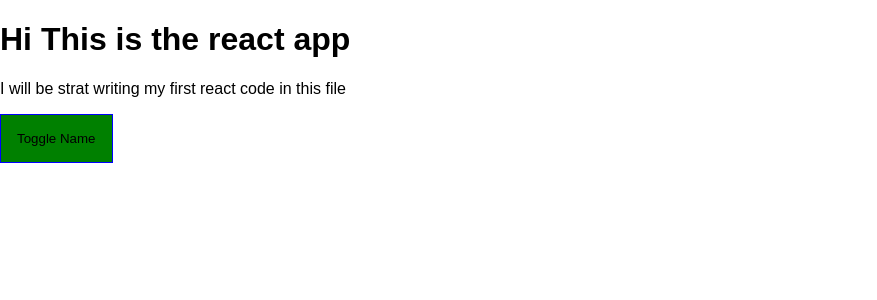
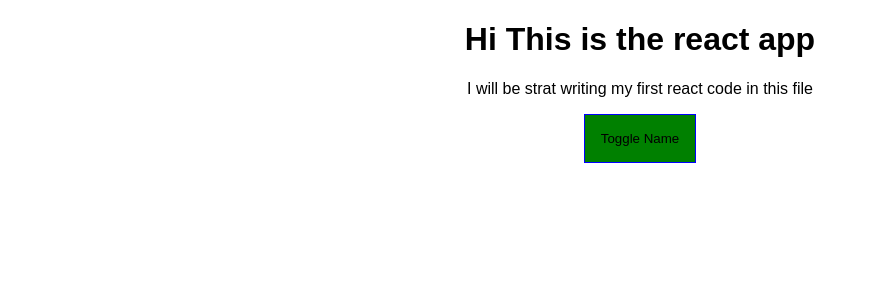
Before and after one commit to C-Shi/react-start, a React app: page / in a window 1280 px wide. Shown: the top 300 px of the page, without its empty margins (0-877 px from the left). Built offline with nearby package versions, Linux system fonts and the light colour scheme.

Commit message:
structural react app

```diff
--- /dev/null
+++ b/src/components/Cockpit/Cockpit.css
@@ -0,0 +1,30 @@
+.Cockpit {
+    text-align: center;
+  }
+.red {
+    color: red;
+  }
+
+  .bold {
+    font-weight: bold;
+  }
+
+  .button {
+    border: 1px solid blue;
+    padding: 16px;
+    background: green;
+  }
+
+  .button:hover {
+    background-color: lightgreen;
+    color: black;
+  }
+
+  .button.Red {
+    background-color: red
+  }
+
+  .button:hover, .Red:hover {
+    background-color: salmon;
+    color:black
+  }
--- /dev/null
+++ b/src/components/Cockpit/Cockpit.js
@@ -0,0 +1,33 @@
+import React from 'react';
+import People from '../People/People';
+import classes from './Cockpit.css'
+
+const Cockpit = (props) => {
+    let btnClass = '';
+
+    if (props.showPerson) {
+        btnClass = classes.red
+    }
+
+    const assignedClass = []
+    if (props.person.length <= 2){
+      assignedClass.push( classes.red);
+    };
+    if (props.person.length <= 1) {
+      assignedClass.push( classes.bold);
+    }
+
+    return (
+        <div className={classes.Cockpit}>
+            <h1>Hi This is the react app</h1>
+            <p className={assignedClass.join(' ')}>I will be strat writing my first react code in this file</p>
+            {/* only method define under 'state' can be accessed by 'this' */}
+
+            <button onClick={props.click} className={classes.button}>
+                Toggle Name
+            </button>
+        </div>
+    )
+}
+
+export default Cockpit;
--- a/src/containers/App.js
+++ b/src/containers/App.js
@@ -4,6 +4,7 @@ import classes from '../containers/App.css';
 import '../components/People/Person/Person.css';
 import Person from '../components/People/Person/Person';
 import People from '../components/People/People';
+import Cockpit from '../components/Cockpit/Cockpit'
 
 class App extends Component {
   state = {
@@ -53,69 +54,36 @@ class App extends Component {
   }
 
   render() {
-    // const style = {
-    //   backgrondColor: 'white',
-    //   font: 'inherit',
-    //   border: '1px solid blue',
-    //   padding: '8px',
-    //   // radium support all sudo selector but need to be a string state
-    //   ':hover': {
-    //     backgroundColor: 'lightgreen',
-    //     color:'color'
-    //   }
-    // };
 
 
-    // style['hover'] = {
-    //   backgrondColor: 'salmon',
-    //   color: 'black'
-    // }
-
-    let btnClass = '';
 
     let person = null;
 
-
-    if ( this.state.showPerson ) {
+    if (this.state.showPerson ) {
       person = (
       <div>
         <People
             clicked = {this. deletePersonHandler}
             changed = {this.nameChangedHandler}
-            people = {this.state.person}/>
+            people = {this.state.person}
+            showPerson = {this.state.showPerson}/>
       </div>
       )
-      btnClass = classes.Red
+
     }
 
 
-    // manipulate CSS style
-    const assignedClass = []
-    if (this.state.person.length <= 2){
-      assignedClass.push( classes.red);
-    };
-    if (this.state.person.length <= 1) {
-      assignedClass.push( classes.bold);
-    }
-
     return (
-
-        <div className={assignedClass.App}>
-          <h1>Hi This is the react app</h1>
-          <p className={assignedClass.join(' ')}>I will be strat writing my first react code in this file</p>
-          {/* only method define under 'state' can be accessed by 'this' */}
-
-          <button onClick={this.toggleHandler} className={btnClass} className={classes.button}>
-            Toggle Name
-          </button>
-          {person}
-        </div>
-
+      <div className={classes.App}>
+        <Cockpit
+          showPerson = {this.state.showPerson}
+          person = {this.state.person}
+          click = {this.toggleHandler}
+          />
+        {person}
+      </div>
     )
-    // );
-    // return React.createElement('div', {className:'App'}, React.createElement('h1', null, "Does this work?"));
   }
 }
 
-// a higher order component, radium allows us to use sudo selector and media query CSS
 export default App;
```
